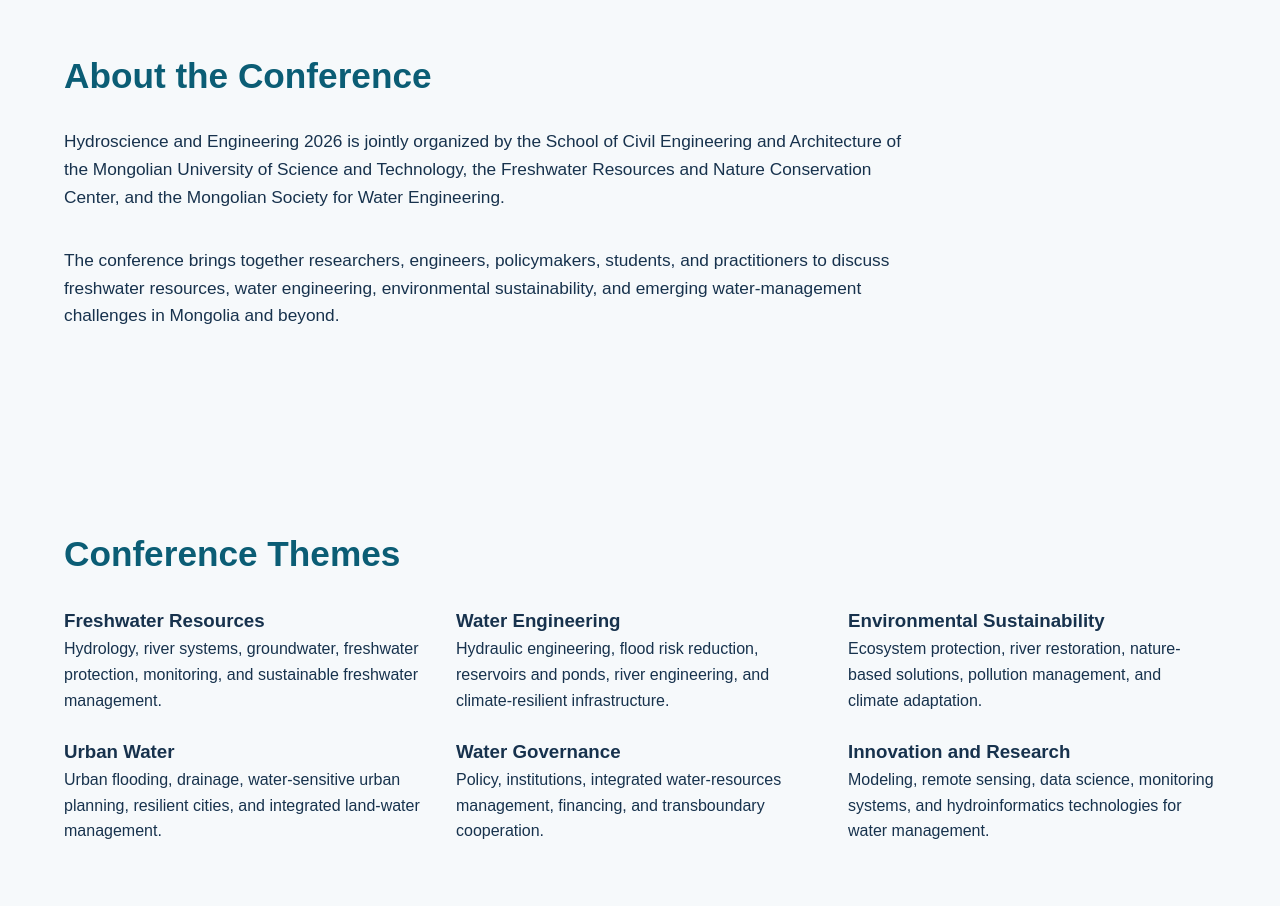
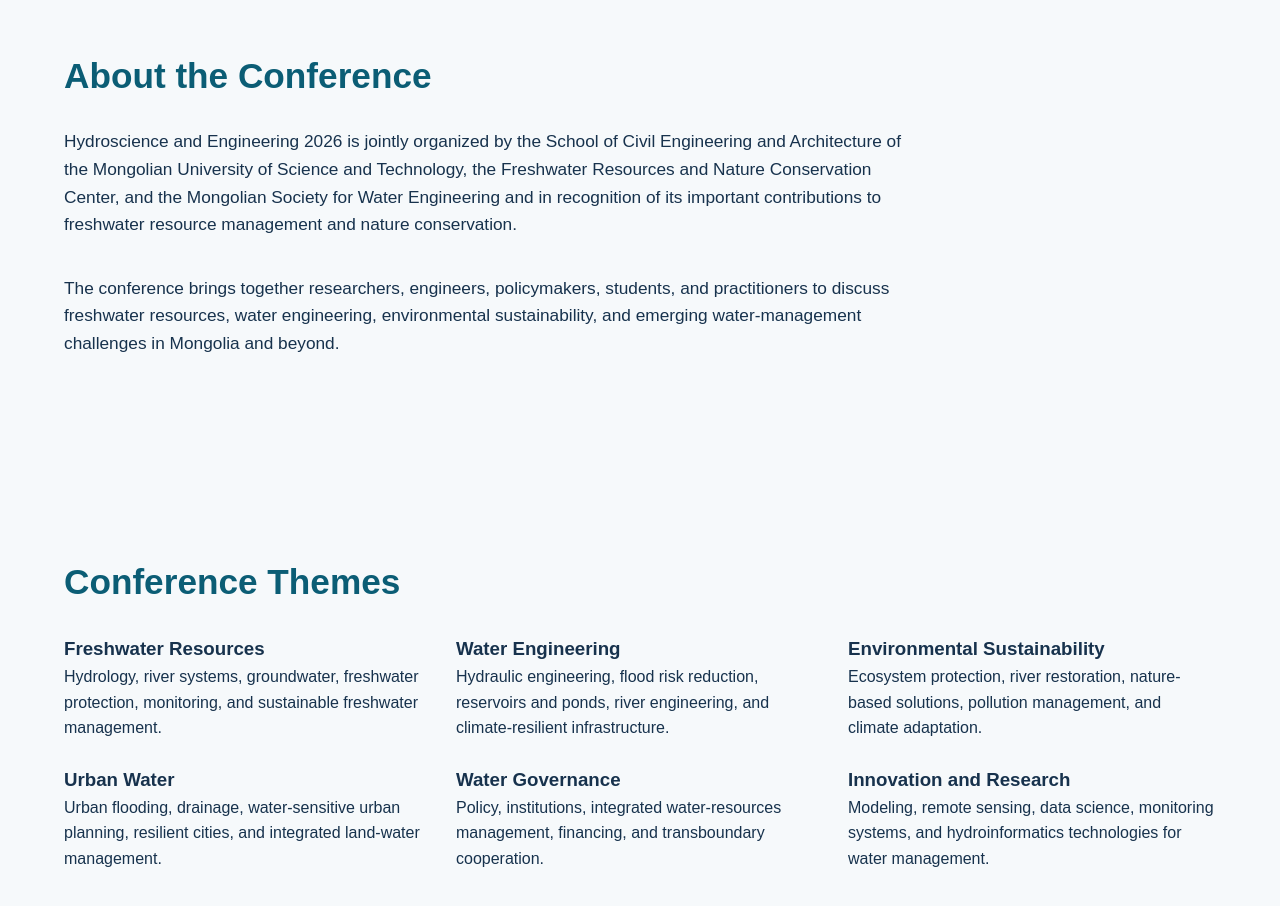
Before and after one commit to Ayurzana/hse2026, a Next.js app: page / in a window 1280 px wide. Shown: the part 800-1706 px from the top of the page. Built offline with nearby package versions, Linux system fonts and the light colour scheme.

Commit message:
Refactor Home component structure and content

```diff
--- a/src/app/page.tsx
+++ b/src/app/page.tsx
@@ -65,7 +65,8 @@ export default function Home() {
             School of Civil Engineering and Architecture of the Mongolian
             University of Science and Technology, the Freshwater Resources and
             Nature Conservation Center, and the Mongolian Society for Water
-            Engineering.
+            Engineering and in recognition of its important contributions
+            to freshwater resource management and nature conservation.
           </p>
 
           <p className="section-intro">
```
